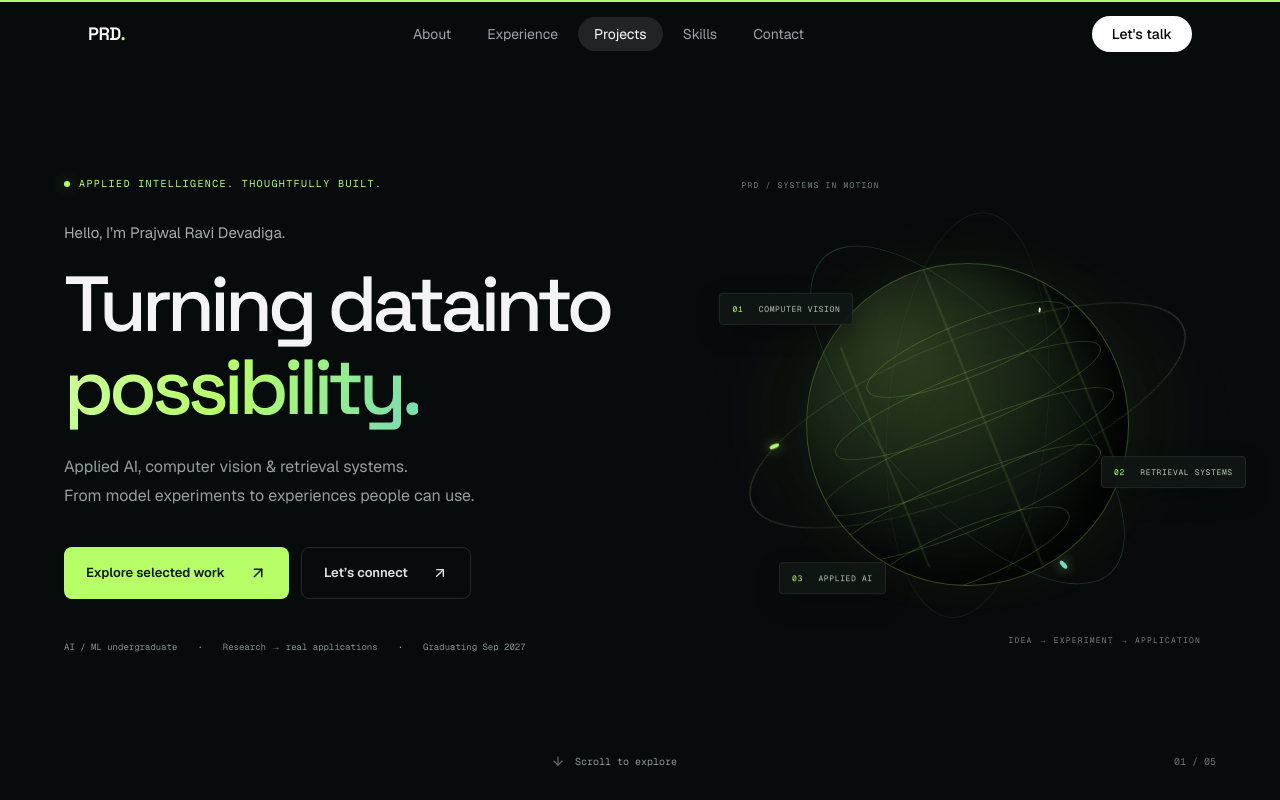
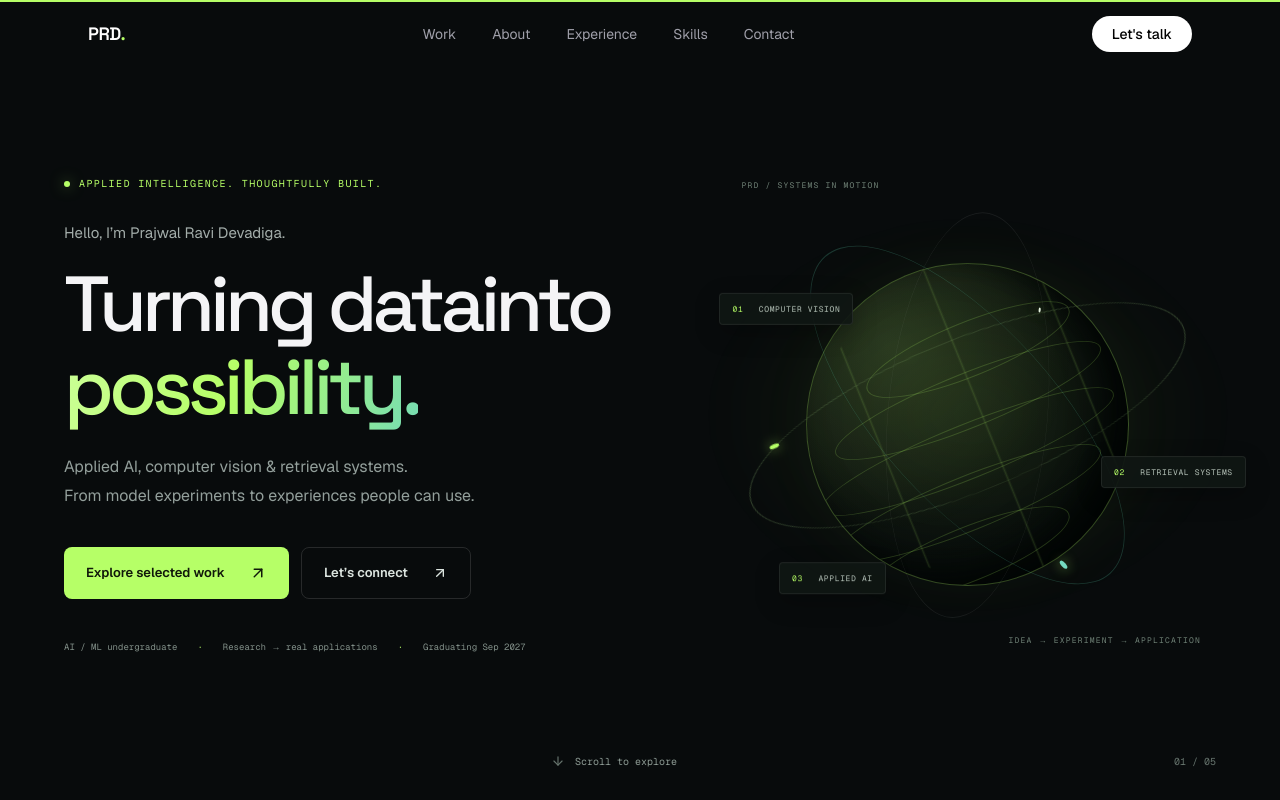
Before and after one commit to Prajwal-Rd-bond/portfolio, a Next.js app: page / in a window 1280 px wide. Shown: the top 800 px of the page. Built offline with nearby package versions, Linux system fonts and the light colour scheme.

Commit message:
design: smooth Navbar transitions and interactions

```diff
--- a/src/components/Navbar.tsx
+++ b/src/components/Navbar.tsx
@@ -1,29 +1,39 @@
 "use client";
 
-import { useEffect, useState } from "react";
-import { motion, AnimatePresence } from "framer-motion";
+import { useEffect, useRef, useState } from "react";
+import { motion, AnimatePresence, useReducedMotion } from "framer-motion";
 import { Menu, X } from "lucide-react";
 import { profile } from "@/lib/data";
 
 const LINKS = [
+  { href: "#projects", label: "Work" },
   { href: "#about", label: "About" },
   { href: "#experience", label: "Experience" },
-  { href: "#projects", label: "Projects" },
+
   { href: "#skills", label: "Skills" },
   { href: "#contact", label: "Contact" },
 ];
 
 export default function Navbar() {
+  const reduced = useReducedMotion();
+  const menuButton = useRef<HTMLButtonElement>(null);
   const [active, setActive] = useState("");
   const [scrolled, setScrolled] = useState(false);
   const [open, setOpen] = useState(false);
 
   useEffect(() => {
-    const onScroll = () => setScrolled(window.scrollY > 20);
+    const onScroll = () => { setScrolled(window.scrollY > 20); if (window.scrollY < 100) setActive(""); };
     onScroll();
-    window.addEventListener("scroll", onScroll);
+    window.addEventListener("scroll", onScroll, { passive: true });
     return () => window.removeEventListener("scroll", onScroll);
   }, []);
+
+  useEffect(() => {
+    if (!open) return;
+    const onEscape = (event: KeyboardEvent) => { if (event.key === "Escape") { setOpen(false); menuButton.current?.focus({ preventScroll: true }); } };
+    window.addEventListener("keydown", onEscape);
+    return () => window.removeEventListener("keydown", onEscape);
+  }, [open]);
 
   useEffect(() => {
     const sections = LINKS.map((l) => document.querySelector(l.href)).filter(
@@ -33,21 +43,23 @@ export default function Navbar() {
       (entries) => {
         entries.forEach((entry) => {
           if (entry.isIntersecting) {
-            setActive(`#${entry.target.id}`);
+            setActive(entry.target.id === "top" ? "" : `#${entry.target.id}`);
           }
         });
       },
       { rootMargin: "-40% 0px -50% 0px", threshold: 0 }
     );
+    const top = document.getElementById("top");
+    if (top) sections.push(top);
     sections.forEach((s) => observer.observe(s));
     return () => observer.disconnect();
   }, []);
 
   return (
     <motion.header
-      initial={{ y: -80, opacity: 0 }}
+      initial={{ y: reduced ? 0 : -24, opacity: 0 }}
       animate={{ y: 0, opacity: 1 }}
-      transition={{ duration: 0.7, ease: [0.22, 1, 0.36, 1] as const }}
+      transition={{ duration: reduced ? .15 : .8, ease: [0.22, 1, 0.36, 1] as const }}
       className={`fixed inset-x-0 top-0 z-50 transition-colors duration-300 ${
         scrolled ? "bg-background/70 backdrop-blur-xl card-border border-b" : "bg-transparent"
       }`}
@@ -55,6 +67,7 @@ export default function Navbar() {
       <nav className="mx-auto flex max-w-6xl items-center justify-between px-6 py-4">
         <a
           href="#top"
+          onClick={() => setOpen(false)}
           className="font-[family-name:var(--font-display)] text-lg font-semibold tracking-tight text-white"
         >
           {profile.initials}
@@ -66,6 +79,7 @@ export default function Navbar() {
             <li key={link.href}>
               <a
                 href={link.href}
+                aria-current={active === link.href ? "location" : undefined}
                 className={`relative rounded-full px-4 py-2 text-sm transition-colors ${
                   active === link.href ? "text-white" : "text-zinc-400 hover:text-white"
                 }`}
@@ -91,6 +105,7 @@ export default function Navbar() {
         </a>
 
         <button
+          ref={menuButton}
           aria-label="Toggle menu"
           aria-expanded={open}
           aria-controls="mobile-navigation"
@@ -107,7 +122,7 @@ export default function Navbar() {
             initial={{ height: 0, opacity: 0 }}
             animate={{ height: "auto", opacity: 1 }}
             exit={{ height: 0, opacity: 0 }}
-            transition={{ duration: 0.35, ease: [0.22, 1, 0.36, 1] as const }}
+            transition={{ duration: reduced ? 0 : 0.45, ease: [0.22, 1, 0.36, 1] as const }}
             id="mobile-navigation"
             className="overflow-hidden border-t border-white/10 bg-background/95 backdrop-blur-xl md:hidden"
           >
```
